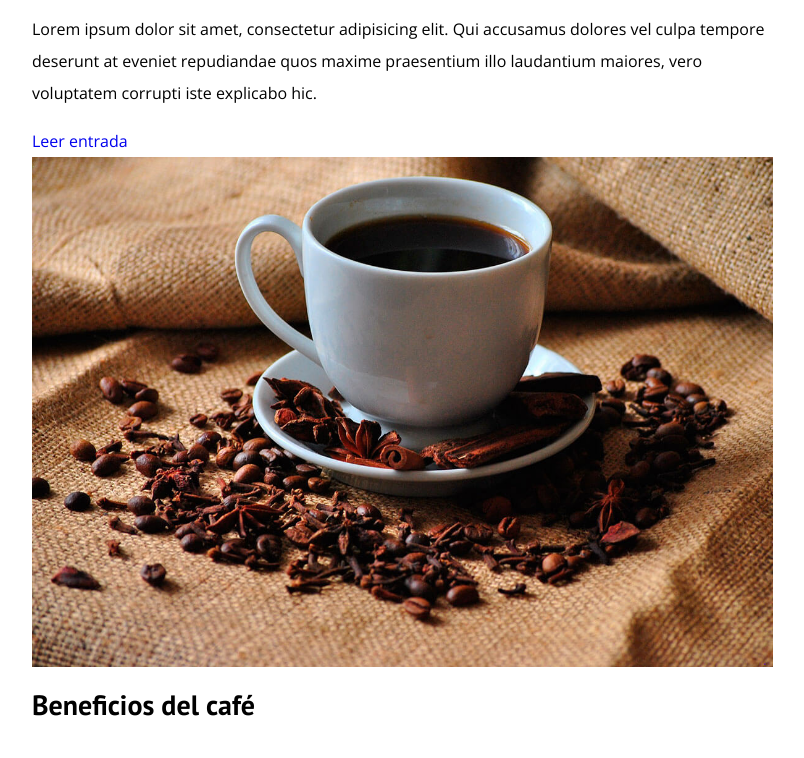
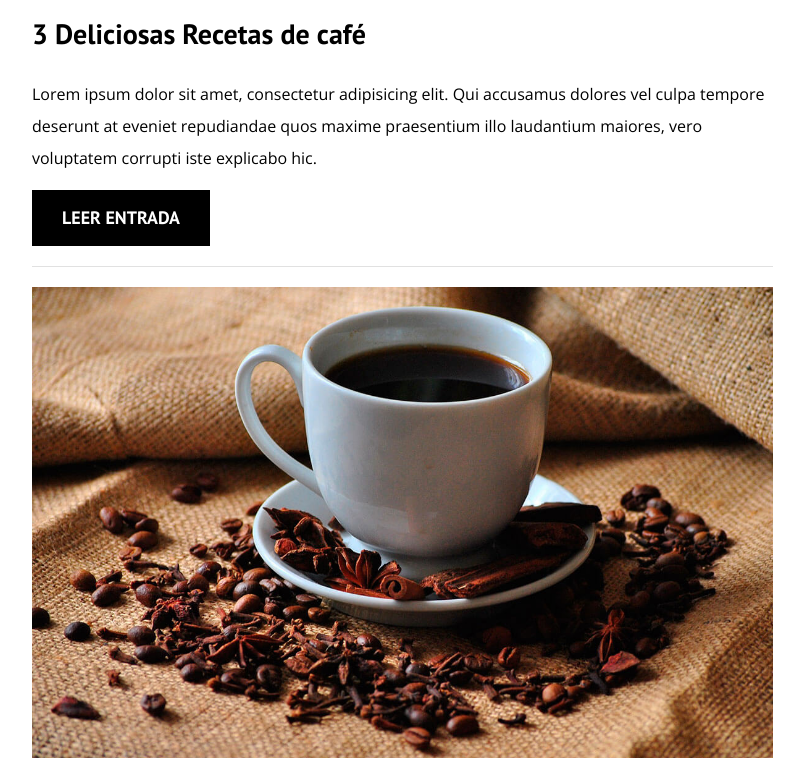
Before and after one commit to martinico83/Blog-2, a plain HTML site: page index.html in a window 1280 px wide. Shown: the part 2042-2800 px from the top of the page, without its empty margins (32-836 px from the left). Drawn offline with nearby package versions, Linux system fonts and the light colour scheme.

Commit message:
Finalizando el Blog

```diff
--- a/CSS/style.css
+++ b/CSS/style.css
@@ -2,6 +2,7 @@
   --fuenteHeading: 'PT Sans', sans-serif;
   --fuenteParrafos: 'Open Sans', sans-serif;
 
+  --gris: #e1e1e1;
   --primario: #784d3c;
   --blanco: #ffffff;
   --negro: #000000;
@@ -136,3 +137,35 @@ img{
       column-gap: 4rem;
     }
   }
+
+.entrada{
+  border-bottom: 1px solid var(--gris);
+  margin-bottom: 2rem;
+}
+
+.entrada:last-of-type{
+  border-bottom: none;
+  margin-bottom: 0;
+}
+
+.boton{
+  display: block;
+  font-family: var(--fuenteHeading);
+  color: var(--blanco);
+  text-align: center;
+  padding: 1rem 3rem;
+  font-size: 1.8rem;
+  text-transform: uppercase;
+  font-weight: 700;
+  margin-bottom: 2rem;
+}
+
+@media(min-width:768px){
+  .boton{
+    display: inline-block;
+  }
+}
+
+.boton-primario{
+  background-color: var(--negro);
+}
```
